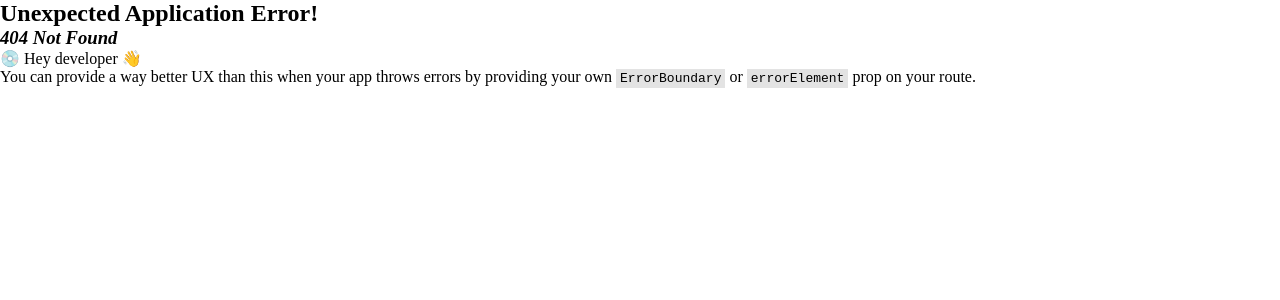
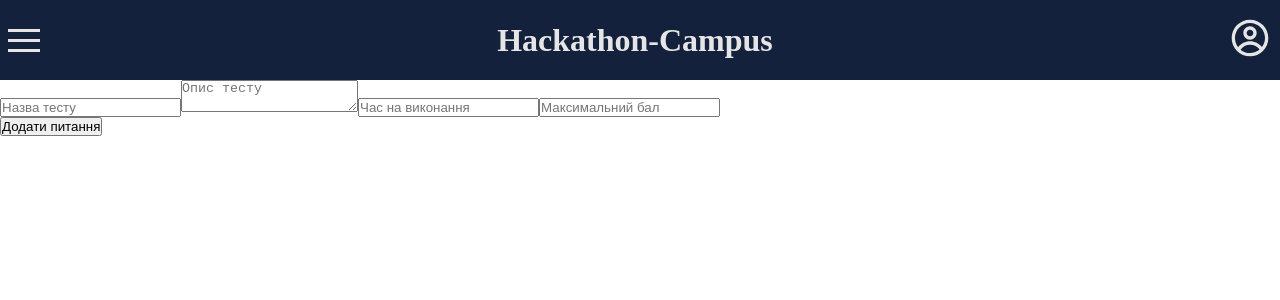
Before and after one commit to eLQeR/Hackaton-Campus, a React (Vite) app in the folder frontend/: page /create-test in a window 1280 px wide. Before the commit this address had no page. Shown: the top 300 px of the page. Built offline with nearby package versions, Linux system fonts and the light colour scheme.

Commit message:
Added nested form

```diff
--- a/frontend/src/App.jsx
+++ b/frontend/src/App.jsx
@@ -5,6 +5,7 @@ import SignIn from './pages/SignIn'
 import GroupListPage from './pages/teacher/GroupListPage'
 import StudentListPage from './pages/teacher/StudentListPage'
 import TestsPage from './pages/teacher/TestsPage'
+import CreateTestPage from './pages/teacher/CreateTestPage'
 
 const router = createBrowserRouter([
     {
@@ -30,6 +31,10 @@ const router = createBrowserRouter([
                 path: '/tests',
                 element: <TestsPage />,
             },
+            {
+                path: 'create-test',
+                element: <CreateTestPage />,
+            },
         ],
     },
 ])
--- /dev/null
+++ b/frontend/src/pages/teacher/CreateTestPage.jsx
@@ -0,0 +1,92 @@
+import { useState } from 'react'
+
+const CreateTestPage = () => {
+    const [formData, setFormData] = useState({ questions: [] })
+    const [questions, setQuestions] = useState([])
+
+    const handleFormChange = (e) => {
+        setFormData((prev) => ({ ...prev, [e.target.name]: e.target.value }))
+    }
+
+    const updateForm = (id) => (e) => {
+        setFormData((prev) => {
+            const newData = { ...prev }
+            newData.questions[id] = {
+                ...newData.questions[id],
+                [e.target.name]: e.target.value,
+            }
+            setFormData(newData)
+        })
+    }
+
+    console.log(formData.questions)
+
+    return (
+        <div>
+            <form>
+                <input
+                    onChange={handleFormChange}
+                    name="name"
+                    type="text"
+                    placeholder="Назва тесту"
+                />
+                <textarea
+                    onChange={handleFormChange}
+                    name="description"
+                    placeholder="Опис тесту"
+                />
+                <input
+                    onChange={handleFormChange}
+                    name="test_time"
+                    placeholder="Час на виконання"
+                    type="number"
+                />
+                <input
+                    onChange={handleFormChange}
+                    name="max_mark"
+                    placeholder="Максимальний бал"
+                    type="number"
+                />
+            </form>
+
+            <button
+                onClick={() => {
+                    setQuestions((prev) => [...prev, { id: prev.length }])
+                }}
+            >
+                Додати питання
+            </button>
+
+            {questions.map((question) => (
+                <div key={question.id} id={question.id}>
+                    <input
+                        onChange={updateForm(question.id)}
+                        required
+                        name={`question`}
+                        type="text"
+                        placeholder="Текст запитання"
+                    />
+                    <input
+                        onChange={updateForm(question.id)}
+                        required
+                        name={`mark`}
+                        type="number"
+                        placeholder="Оцінка"
+                    />
+                    <button
+                        type="button"
+                        onClick={() => {
+                            setQuestions((prev) =>
+                                prev.filter((item) => item.id !== question.id)
+                            )
+                        }}
+                    >
+                        Видалити
+                    </button>
+                </div>
+            ))}
+        </div>
+    )
+}
+
+export default CreateTestPage
--- a/frontend/src/pages/teacher/TestsPage.jsx
+++ b/frontend/src/pages/teacher/TestsPage.jsx
@@ -1,11 +1,9 @@
-import { useEffect, useState } from 'react'
+import { useState } from 'react'
 import { FaRegPlusSquare } from 'react-icons/fa'
 import { Link } from 'react-router-dom'
 
 const TestsPage = () => {
     const [tests, setTests] = useState([])
-
-    useEffect(() => {}, [])
 
     return (
         <div>
--- a/frontend/src/utils/Loader.jsx
+++ b/frontend/src/utils/Loader.jsx
@@ -1,7 +1,11 @@
 import ClockLoader from 'react-spinners/ClockLoader'
 
 const Loader = () => {
-    return <ClockLoader color="#FCA311" cssOverride={{}} size={150} />
+    return (
+        <div>
+            <ClockLoader color="#FCA311" cssOverride={{}} size={150} />
+        </div>
+    )
 }
 
 export default Loader
```
